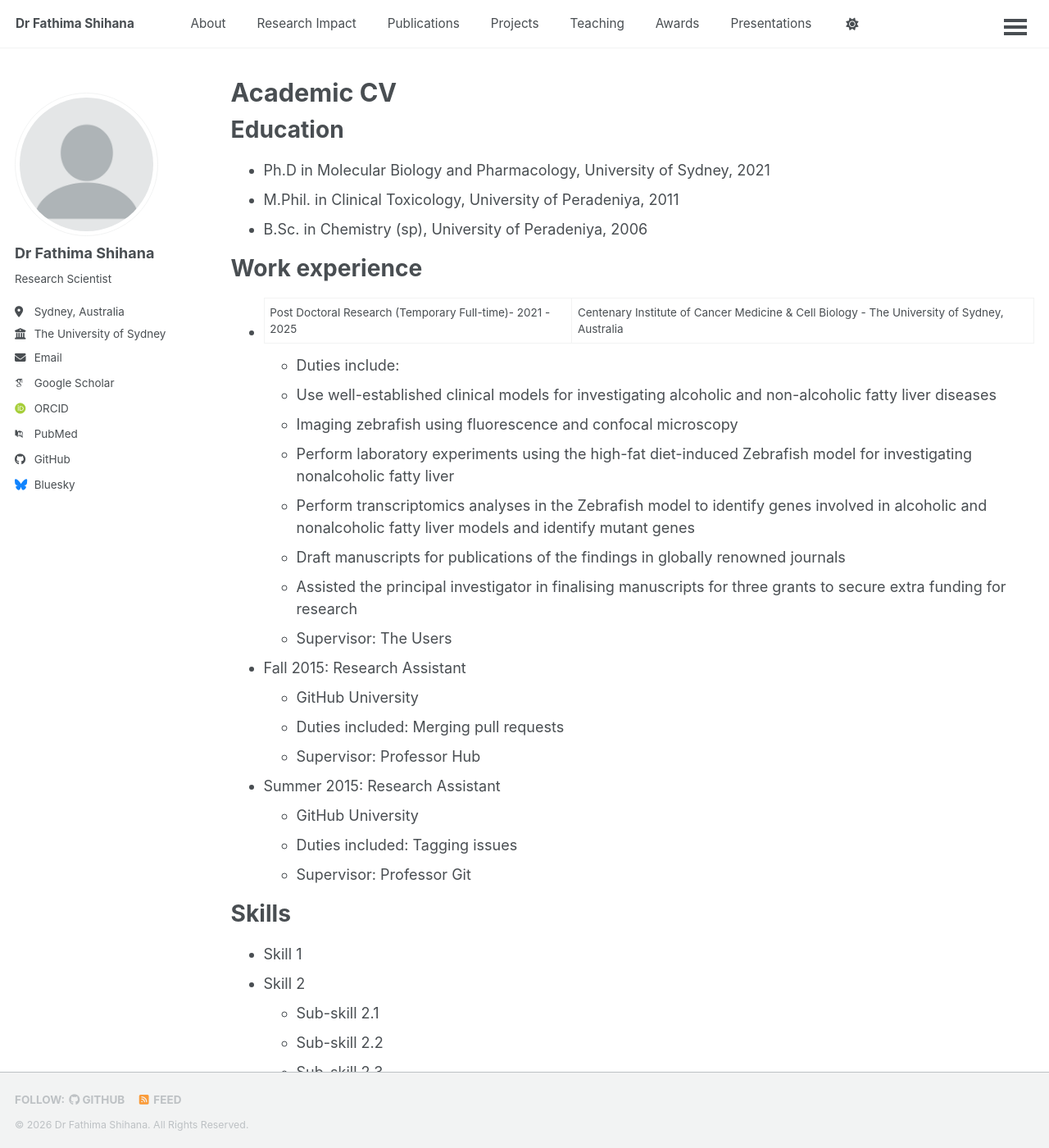
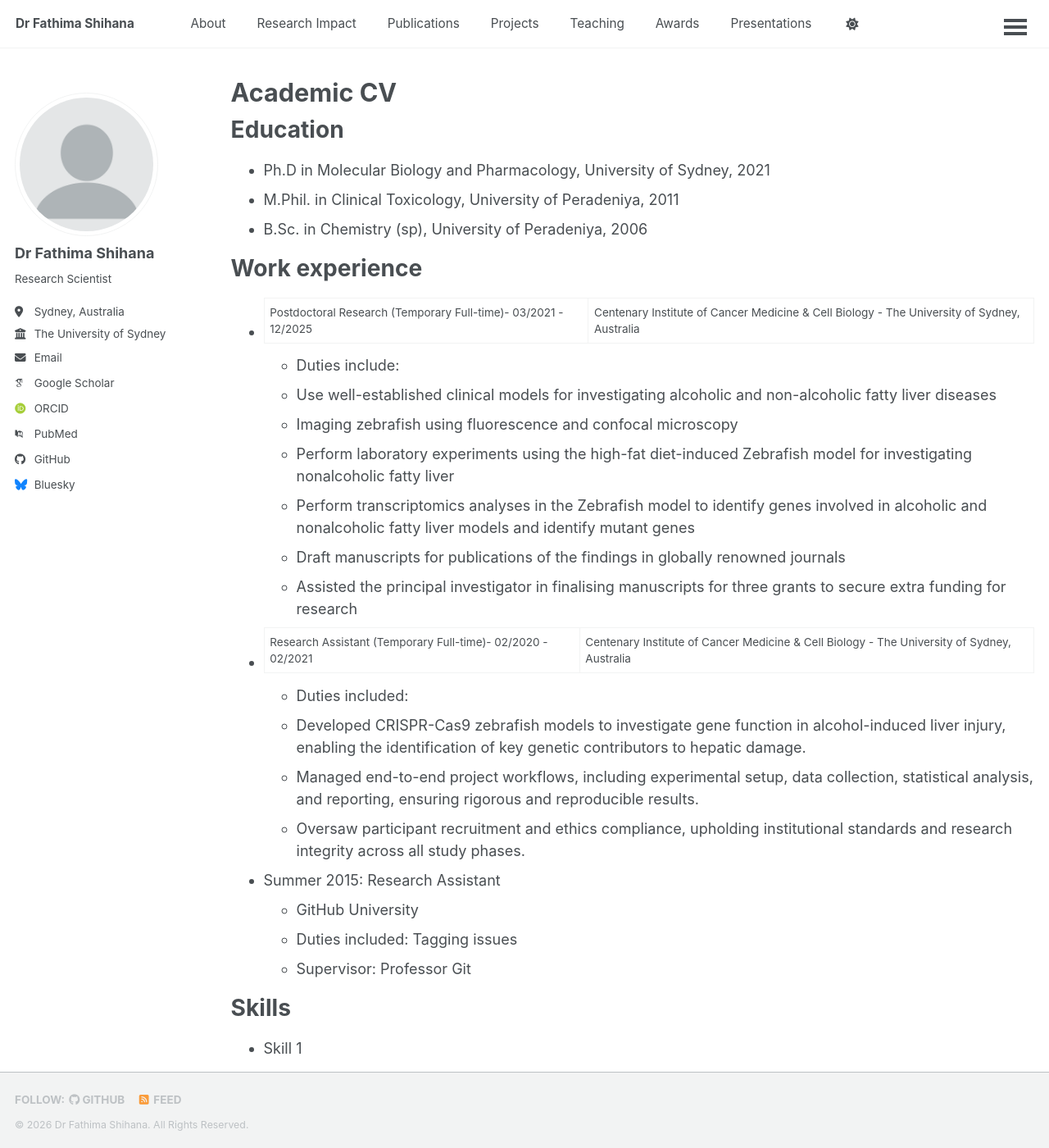
Before and after one commit to fathimashihana/fathimashihana.github.io, a Jekyll site: the page built from _pages/cv.md, in a window 1280 px wide and 1400 px high. Shown: the whole window at 82% size. Built offline with Jekyll 4.4.1, drawn with Linux system fonts in a browser that asks for light colours; some web fonts are replaced; a script bundle is joined from its source files by our own code; library files that are not in the unit come from our copies.

Commit message:
Update cv.md

```diff
--- a/_pages/cv.md
+++ b/_pages/cv.md
@@ -15,7 +15,7 @@ Education
 
 Work experience
 ======
-* Post Doctoral Research (Temporary Full-time)- 2021 - 2025 | Centenary Institute of Cancer Medicine & Cell Biology - The University of Sydney, Australia
+* Postdoctoral Research (Temporary Full-time)- 03/2021 - 12/2025 | Centenary Institute of Cancer Medicine & Cell Biology - The University of Sydney, Australia
   * Duties include:
   * Use well-established clinical models for investigating alcoholic and non-alcoholic fatty liver diseases
   * Imaging zebrafish using fluorescence and confocal microscopy
@@ -23,12 +23,13 @@ Work experience
   * Perform transcriptomics analyses in the Zebrafish model to identify genes involved in alcoholic and nonalcoholic fatty liver models and identify mutant genes
   * Draft manuscripts for publications of the findings in globally renowned journals
   * Assisted the principal investigator in finalising manuscripts for three grants to secure extra funding for research
-  * Supervisor: The Users
 
-* Fall 2015: Research Assistant
-  * GitHub University
-  * Duties included: Merging pull requests
-  * Supervisor: Professor Hub
+
+* Research Assistant (Temporary Full-time)- 02/2020 - 02/2021 | Centenary Institute of Cancer Medicine & Cell Biology - The University of Sydney, Australia
+  * Duties included:
+  * Developed CRISPR-Cas9 zebrafish models to investigate gene function in alcohol-induced liver injury, enabling the identification of key genetic contributors to hepatic damage.
+  * Managed end-to-end project workflows, including experimental setup, data collection, statistical analysis, and reporting, ensuring rigorous and reproducible results.
+  * Oversaw participant recruitment and ethics compliance, upholding institutional standards and research integrity across all study phases.
 
 * Summer 2015: Research Assistant
   * GitHub University
```
